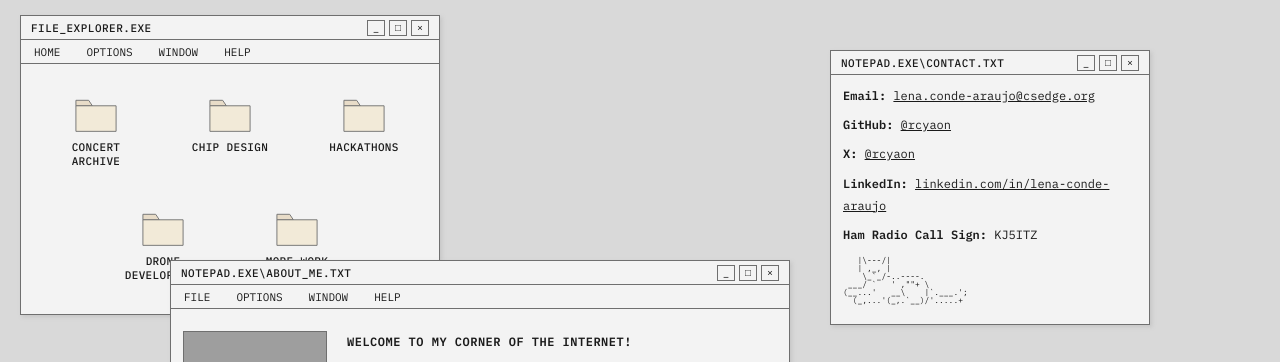
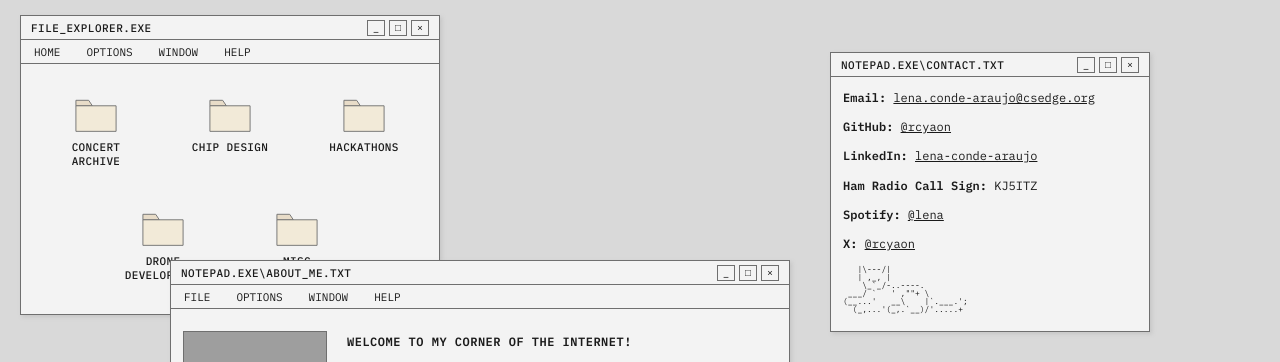
Before and after one commit to rcyaon/website, a plain HTML site: page index.html in a window 1280 px wide. Shown: the top 362 px of the page. Drawn offline with Linux system fonts and the light colour scheme; no server answers; grey boxes are pictures that could not be loaded.

Commit message:
yupppppppp

```diff
--- a/index.html
+++ b/index.html
@@ -56,7 +56,7 @@
                     </button>
                     <button type="button" class="project-icon-btn" data-project-id="more-work" title="Drag to move, click to open" aria-label="More work">
                         <svg class="project-folder__icon" viewBox="0 0 52 46" width="48" height="42" aria-hidden="true" focusable="false"><use href="#icon-folder"/></svg>
-                        <span class="project-icon__label">More work</span>
+                        <span class="project-icon__label">Misc</span>
                     </button>
                     <!-- <button type="button" class="project-icon-btn" data-project-id="pcb" title="Drag to move, click to open" aria-label="PCB design project">
                         <svg class="project-folder__icon" viewBox="0 0 52 46" width="48" height="42" aria-hidden="true" focusable="false"><use href="#icon-folder"/></svg>
@@ -157,13 +157,16 @@
                     <span class="contact-label">GitHub:</span> <a href="https://github.com/rcyaon" target="_blank">@rcyaon</a>
                 </div>
                 <div class="contact-item">
-                    <span class="contact-label">X:</span> <a href="https://x.com/rcyaon" target="_blank">@rcyaon</a>
-                </div>
-                <div class="contact-item">
-                    <span class="contact-label">LinkedIn:</span> <a href="https://www.linkedin.com/in/lena-conde-araujo/" target="_blank">linkedin.com/in/lena-conde-araujo</a>
+                    <span class="contact-label">LinkedIn:</span> <a href="https://www.linkedin.com/in/lena-conde-araujo/" target="_blank">lena-conde-araujo</a>
                 </div>
                 <div class="contact-item">
                     <span class="contact-label">Ham Radio Call Sign:</span> KJ5ITZ
+                </div>
+                <div class="contact-item">
+                    <span class="contact-label">Spotify:</span> <a href="https://open.spotify.com/user/31zbkdlkhtsnkgisb4ygjwo2a3fm?si=7bc873e128d342b4">@lena</a>
+                </div>
+                <div class="contact-item">
+                    <span class="contact-label">X:</span> <a href="https://x.com/rcyaon" target="_blank"> @rcyaon</a>
                 </div>
                 <pre class="contact-ascii">   |\---/|
    | ,_, |
--- a/main.js
+++ b/main.js
@@ -103,7 +103,7 @@ const PROJECTS = {
         ],
     },
     'more-work': {
-        title: 'NOTEPAD.EXE\\More_work.TXT',
+        title: 'TERMINAL.EXE',
         sections: [
             {
                 variant: 'panel',
@@ -117,7 +117,7 @@ const PROJECTS = {
                     },
                     {
                         heading: 'MATLAB Ambassador',
-                        body: 'Paid MathWorks employee delivering hands-on MATLAB and Simulink workshops while evaluating pre-release features.',
+                        body: 'Paid work delivering hands-on MATLAB and Simulink workshops while evaluating pre-release features.',
                     },
                     {
                         heading: 'SureStart Virtual AI Learning Program with an Applied Deep Learning Focus',
@@ -151,7 +151,7 @@ const PROJECTS = {
             {
                 variant: 'panel',
                 panelHeadingStyle: 'band',
-                heading: 'awards _',
+                heading: 'Technical Awards _',
                 blocks: [
                     {
                         heading: 'BEST Robotics',
--- a/styles.css
+++ b/styles.css
@@ -1210,11 +1210,11 @@ body {
 
 /* Contact Window — height tuned so last line (Spotify) sits at bottom without extra dead space */
 .contact-window {
-    top: 50px;
+    top: 52px;
     right: 130px;
     left: auto;
     width: 350px;
-    min-height: 225px;
+    min-height: 280px!important;
     z-index: 30;
 }
 
```
